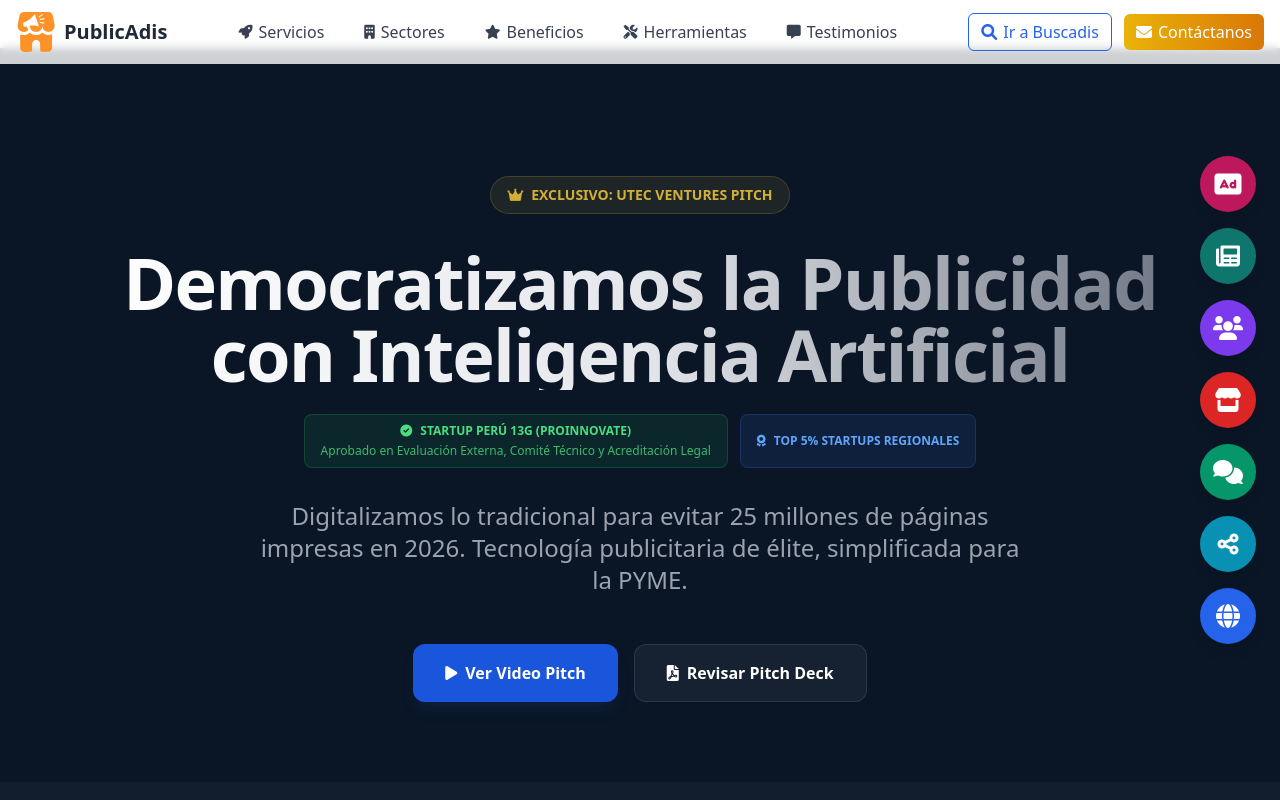
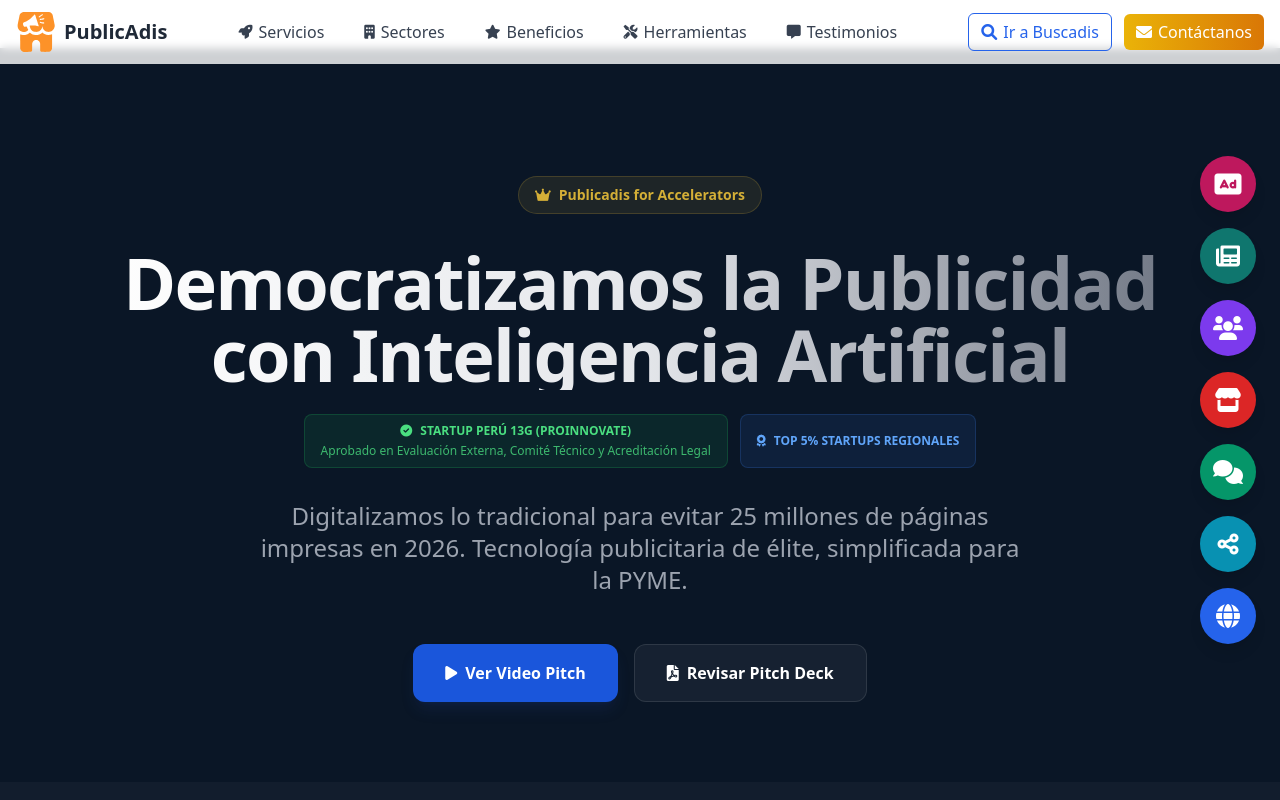
Before and after one commit to JairoProDev/PublicAdis-nextjs, a Next.js app: page /deck in a window 1280 px wide. Shown: the top 800 px of the page. Built offline with nearby package versions, Linux system fonts and the light colour scheme; some icons are missing.

Commit message:
adis for accelerators

```diff
--- a/pages/deck.js
+++ b/pages/deck.js
@@ -13,7 +13,7 @@ const DeckPage = () => {
     return (
         <Layout
             title="Investment Pitch | PublicAdis - Democratizando la Publicidad"
-            description="Oportunidad de inversión en PublicAdis para UTEC Ventures. Escalando la tecnología publicitaria hiperlocal en el Perú."
+            description="Oportunidad de inversión en PublicAdis para Aceleradoras. Escalando la tecnología publicitaria hiperlocal en el Perú."
         >
             <Head>
                 <link rel="stylesheet" href="https://cdnjs.cloudflare.com/ajax/libs/font-awesome/6.0.0/css/all.min.css" />
@@ -28,7 +28,7 @@ const DeckPage = () => {
                     <div className="max-w-6xl mx-auto px-4 text-center">
                         <div className="inline-flex items-center gap-2 px-4 py-2 rounded-full bg-[#d4af37]/10 border border-[#d4af37]/20 text-[#d4af37] text-sm font-bold mb-8 animate-fade-in-up">
                             <i className="fas fa-crown"></i>
-                            <span>EXCLUSIVO: UTEC VENTURES PITCH</span>
+                            <span>Publicadis for Accelerators</span>
                         </div>
 
                         <h1 className="text-5xl md:text-7xl font-extrabold mb-6 tracking-tight bg-gradient-to-r from-white via-gray-200 to-gray-500 bg-clip-text text-transparent leading-[1.1]">
@@ -302,7 +302,7 @@ const DeckPage = () => {
 
                 {/* Footer info */}
                 <footer className="py-12 text-center text-gray-600 text-sm border-t border-white/5">
-                    <p>© 2026 ADIS TECHNOLOGICAL PLATFORMS S.A.C. | Cusco, Perú | Built for UTEC Ventures</p>
+                    <p>© 2026 ADIS TECHNOLOGICAL PLATFORMS S.A.C. | Cusco, Perú | Built for Accelerators</p>
                 </footer>
 
             </div>
```
